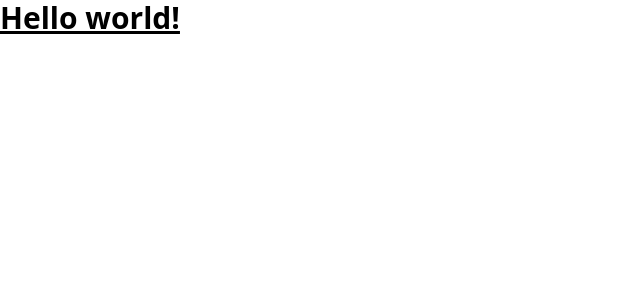
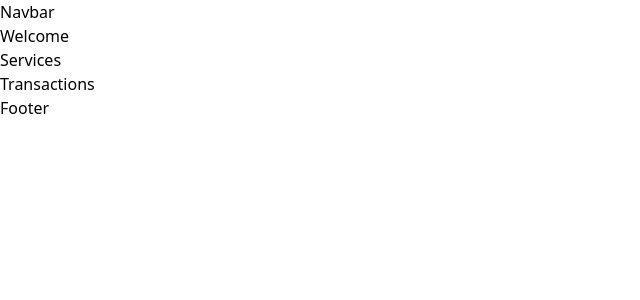
Before and after one commit to Harsh-Tuwar/h-ether, a React (Vite) app in the folder client/: page / in a window 1280 px wide. Shown: the top 300 px of the page, without its empty margins (0-640 px from the left). Built offline with nearby package versions, Linux system fonts and the light colour scheme.

Commit message:
Basic code setup done, on my way to code something cool 🤩

```diff
--- a/client/index.html
+++ b/client/index.html
@@ -4,7 +4,7 @@
     <meta charset="UTF-8" />
     <link rel="icon" type="image/svg+xml" href="/src/favicon.svg" />
     <meta name="viewport" content="width=device-width, initial-scale=1.0" />
-    <title>Vite App</title>
+    <title>H-Ether by Harsh Tuwar</title>
   </head>
   <body>
     <div id="root"></div>
--- a/client/src/App.css
+++ /dev/null
@@ -1,42 +0,0 @@
-.App {
-  text-align: center;
-}
-
-.App-logo {
-  height: 40vmin;
-  pointer-events: none;
-}
-
-@media (prefers-reduced-motion: no-preference) {
-  .App-logo {
-    animation: App-logo-spin infinite 20s linear;
-  }
-}
-
-.App-header {
-  background-color: #282c34;
-  min-height: 100vh;
-  display: flex;
-  flex-direction: column;
-  align-items: center;
-  justify-content: center;
-  font-size: calc(10px + 2vmin);
-  color: white;
-}
-
-.App-link {
-  color: #61dafb;
-}
-
-@keyframes App-logo-spin {
-  from {
-    transform: rotate(0deg);
-  }
-  to {
-    transform: rotate(360deg);
-  }
-}
-
-button {
-  font-size: calc(10px + 2vmin);
-}
--- a/client/src/App.jsx
+++ b/client/src/App.jsx
@@ -1,10 +1,15 @@
+import { Navbar, Welcome, Footer, Services, Transactions } from './components';
 
 const App = () => (
-  <div className="App">
-    <h1 class="text-3xl font-bold underline">
-      Hello world!
-    </h1>
+  <div className="min-h-screen">
+    <div className='gradient-bg-welcome'>
+      <Navbar />
+      <Welcome />
+    </div>
+    <Services />
+    <Transactions />
+    <Footer />
   </div>
 );
 
-export default App
+export default App;
--- /dev/null
+++ b/client/src/components/Footer.jsx
@@ -0,0 +1,7 @@
+const Footer = () => {
+	return (
+		<h1>Footer</h1>
+	)
+}
+
+export default Footer;
--- /dev/null
+++ b/client/src/components/Loader.jsx
@@ -0,0 +1,7 @@
+const Loader = () => {
+	return (
+		<h1>Loader</h1>
+	)
+}
+
+export default Loader;
--- /dev/null
+++ b/client/src/components/Navbar.jsx
@@ -0,0 +1,7 @@
+const Navbar = () => {
+	return (
+		<h1>Navbar</h1>
+	)
+}
+
+export default Navbar;
--- /dev/null
+++ b/client/src/components/Services.jsx
@@ -0,0 +1,7 @@
+const Services = () => {
+	return (
+		<h1>Services</h1>
+	)
+}
+
+export default Services;
--- /dev/null
+++ b/client/src/components/Transactions.jsx
@@ -0,0 +1,7 @@
+const Transactions = () => {
+	return (
+		<h1>Transactions</h1>
+	)
+}
+
+export default Transactions;
--- /dev/null
+++ b/client/src/components/Welcome.jsx
@@ -0,0 +1,7 @@
+const Welcome = () => {
+	return (
+		<h1>Welcome</h1>
+	)
+}
+
+export default Welcome;
--- /dev/null
+++ b/client/src/components/index.js
@@ -0,0 +1,6 @@
+export { default as Loader } from './Loader';
+export { default as Navbar } from './Navbar';
+export { default as Services } from './Services';
+export { default as Transactions } from './Transactions';
+export { default as Welcome } from './Welcome';
+export { default as Footer } from './Footer';
```
Also changed, not shown: client/src/logo.svg (deleted), 1 other file (tests, documents, lock files or other folders).
